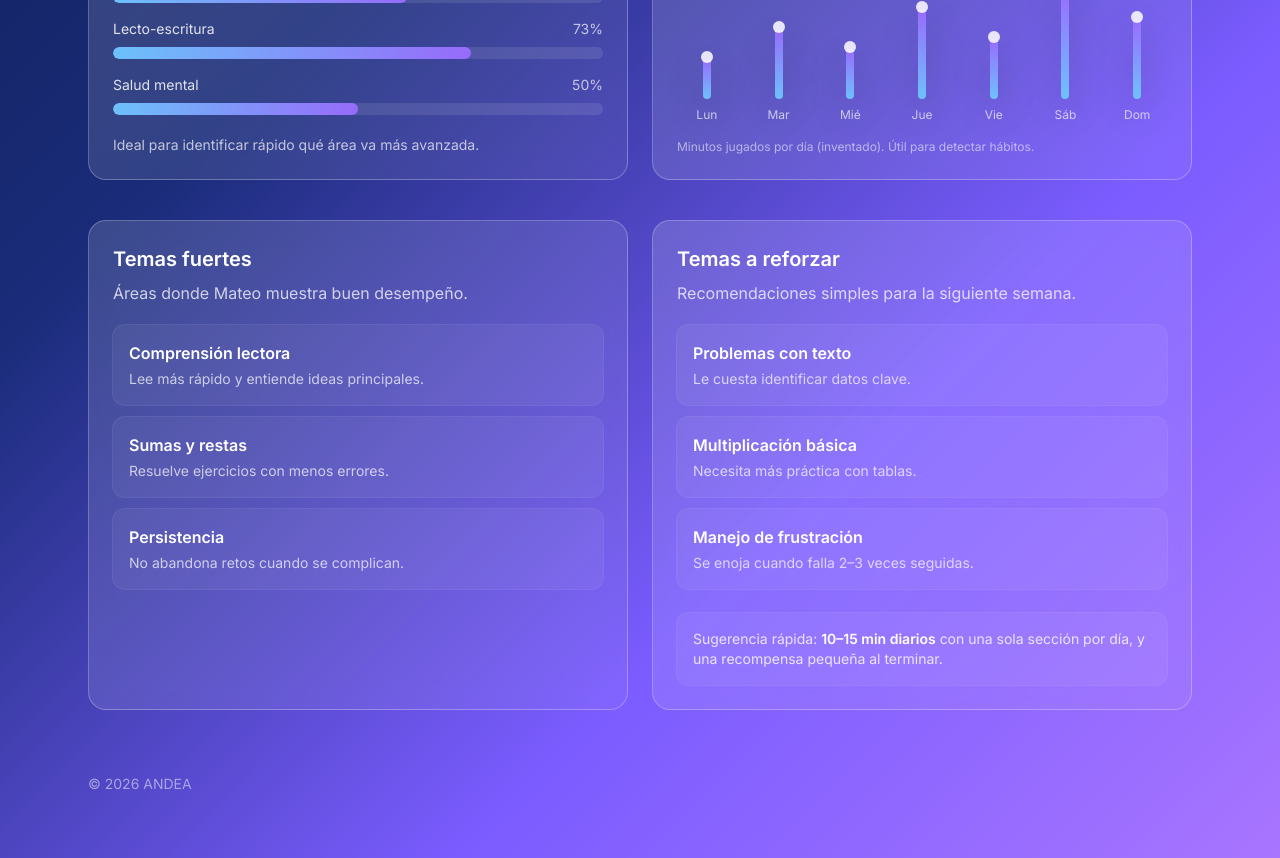
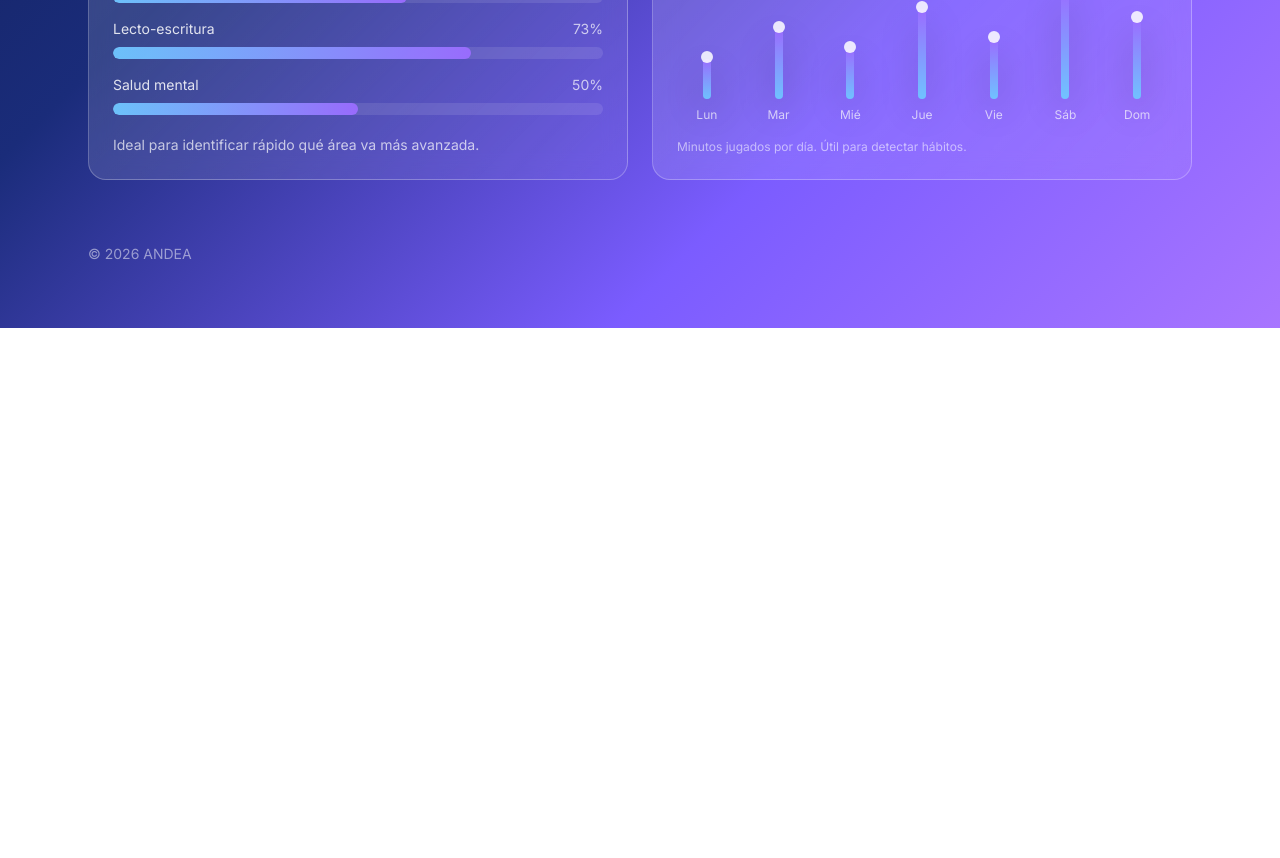
Before and after one commit to DanaeRam/andea-web, a Next.js app: page /portal-familiar/acceso-padres in a window 1280 px wide. Shown: the part 620-1478 px from the top of the page. After the commit the page ends 948 px from the top, so only its background shows below. Built offline with nearby package versions, Linux system fonts and the light colour scheme.

Commit message:
cambios1

```diff
--- a/src/app/admin/bd/page.tsx
+++ b/src/app/admin/bd/page.tsx
@@ -7,6 +7,11 @@ export default function AdminBDPage() {
           Base de datos
         </h1>
       </div>
+                <div className="aspect-video w-full bg-black/40 grid place-items-center">
+            <p className="text-white/70 text-sm">
+              Próximamente...
+            </p>
+          </div>
 
 
 
--- a/src/app/portal-familiar/acceso-padres/page.tsx
+++ b/src/app/portal-familiar/acceso-padres/page.tsx
@@ -67,7 +67,7 @@ export default function AccesoPadresPage() {
             <Link className="nav-link" href="/portal-familiar">
               Portal Familiar
             </Link>
-            <Link className="nav-link" href="/#fundacion">
+            <Link className="nav-link" href="/fundacion">
               Fundación
             </Link>
             <Link href="/jugar" className="btn-pill btn-glass">
@@ -94,7 +94,7 @@ export default function AccesoPadresPage() {
               Panel de progreso — {childName}
             </h1>
             <p className="mt-3 text-white/80">
-              Datos de ejemplo (inventados) para mostrar cómo se vería el dashboard.
+              Datos de ejemplo para mostrar cómo se vería el dashboard.
             </p>
           </div>
 
@@ -227,56 +227,12 @@ export default function AccesoPadresPage() {
                 ))}
               </div>
               <div className="mt-4 text-xs text-white/55">
-                Minutos jugados por día (inventado). Útil para detectar hábitos.
+                Minutos jugados por día. Útil para detectar hábitos.
               </div>
             </div>
           </div>
         </section>
 
-        {/* Strength vs Reinforce */}
-        <section className="mt-10 grid gap-6 lg:grid-cols-2">
-          <div className="card p-6">
-            <h2 className="text-xl font-semibold">Temas fuertes</h2>
-            <p className="mt-2 text-white/75">
-              Áreas donde {childName.split(" ")[0]} muestra buen desempeño.
-            </p>
-
-            <ul className="mt-5 space-y-3">
-              {strengths.map((s) => (
-                <li key={s.topic} className="rounded-xl bg-white/5 ring-1 ring-white/10 p-4">
-                  <div className="font-semibold">{s.topic}</div>
-                  <div className="mt-1 text-sm text-white/70">{s.note}</div>
-                </li>
-              ))}
-            </ul>
-          </div>
-
-          <div className="card p-6">
-            <h2 className="text-xl font-semibold">Temas a reforzar</h2>
-            <p className="mt-2 text-white/75">
-              Recomendaciones simples para la siguiente semana.
-            </p>
-
-            <ul className="mt-5 space-y-3">
-              {reinforce.map((r) => (
-                <li key={r.topic} className="rounded-xl bg-white/5 ring-1 ring-white/10 p-4">
-                  <div className="font-semibold">{r.topic}</div>
-                  <div className="mt-1 text-sm text-white/70">{r.note}</div>
-                </li>
-              ))}
-            </ul>
-
-            <div className="mt-6 rounded-xl bg-white/5 ring-1 ring-white/10 p-4">
-              <p className="text-sm text-white/80">
-                Sugerencia rápida:{" "}
-                <span className="font-semibold text-white">
-                  10–15 min diarios
-                </span>{" "}
-                con una sola sección por día, y una recompensa pequeña al terminar.
-              </p>
-            </div>
-          </div>
-        </section>
 
         <footer className="mt-16 text-sm text-white/50">
           © {new Date().getFullYear()} ANDEA
```
